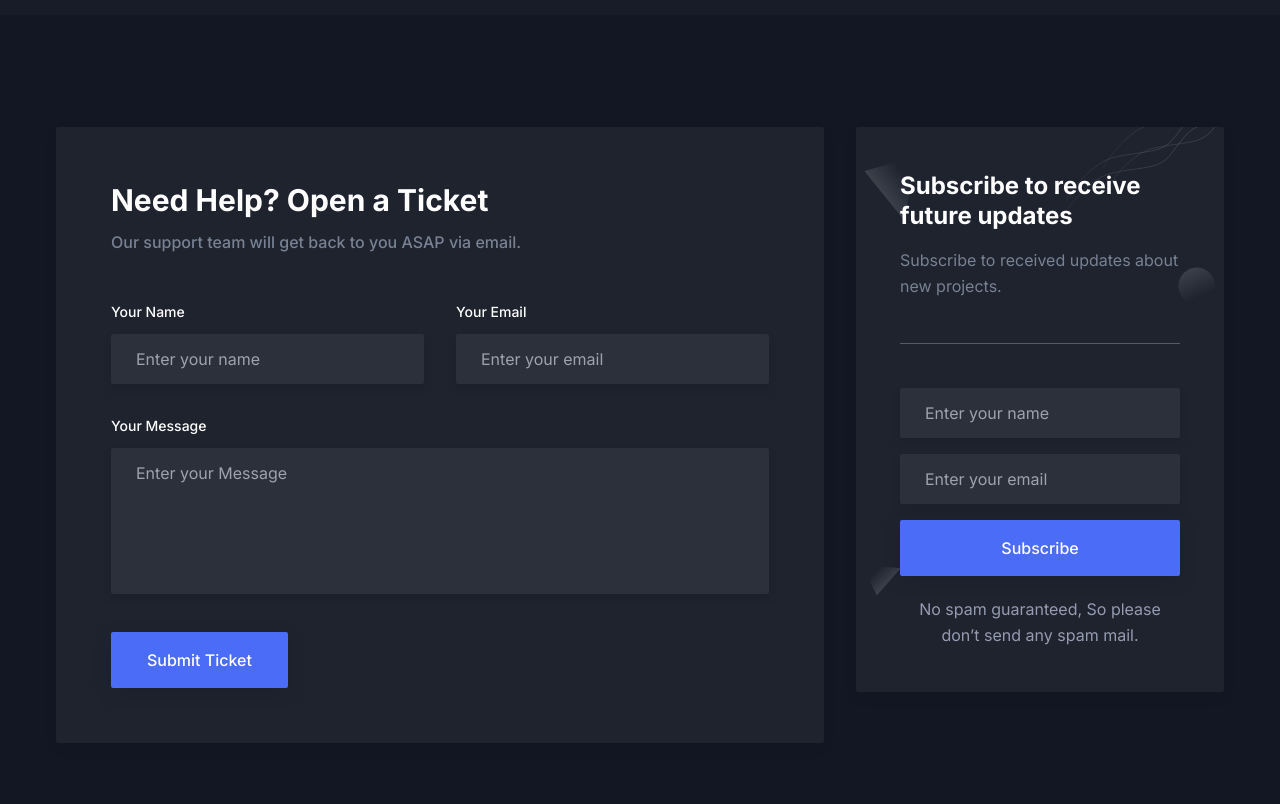
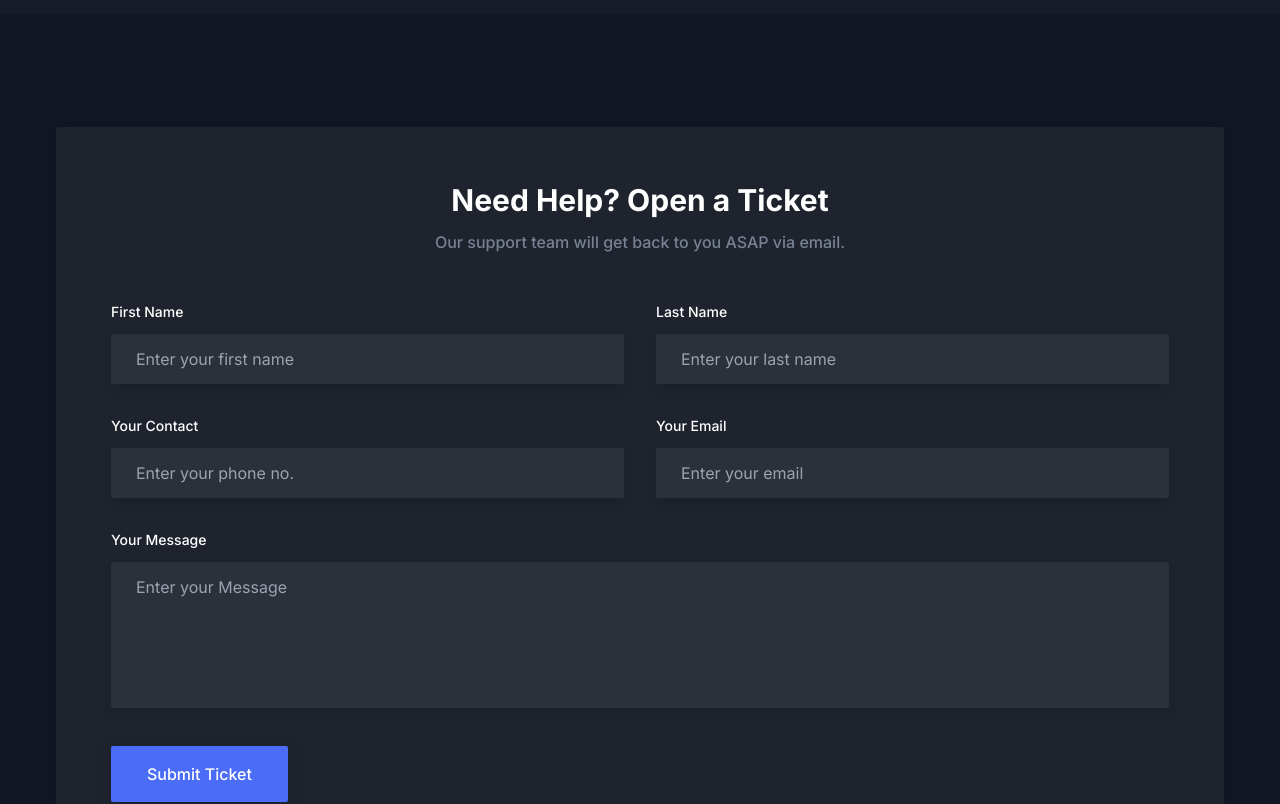
Before and after one commit to dipan/real-estate, a Next.js app: page / in a window 1280 px wide. Shown: the part 4120-4924 px from the top of the page. Built offline with nearby package versions, Linux system fonts and the light colour scheme.

Commit message:
field updated in contact us

```diff
--- a/components/Contact/index.tsx
+++ b/components/Contact/index.tsx
@@ -5,16 +5,16 @@ const Contact = () => {
     <section id="contact" className="overflow-hidden py-16 md:py-20 lg:py-28">
       <div className="container">
         <div className="-mx-4 flex flex-wrap">
-          <div className="w-full px-4 lg:w-7/12 xl:w-8/12">
+          <div className="w-full px-4 lg:w-13/12 xl:w-15/12">
             <div
               className="wow fadeInUp shadow-three dark:bg-gray-dark mb-12 rounded-sm bg-white px-8 py-11 sm:p-[55px] lg:mb-5 lg:px-8 xl:p-[55px]"
               data-wow-delay=".15s
               "
             >
-              <h2 className="mb-3 text-2xl font-bold text-black dark:text-white sm:text-3xl lg:text-2xl xl:text-3xl">
+              <h2 className="mb-3 text-2xl text-center font-bold text-black dark:text-white sm:text-3xl lg:text-2xl xl:text-3xl">
                 Need Help? Open a Ticket
               </h2>
-              <p className="mb-12 text-base font-medium text-body-color">
+              <p className="mb-12 text-base text-center font-medium text-body-color">
                 Our support team will get back to you ASAP via email.
               </p>
               <form>
@@ -25,11 +25,41 @@ const Contact = () => {
                         htmlFor="name"
                         className="mb-3 block text-sm font-medium text-dark dark:text-white"
                       >
-                        Your Name
+                        First Name
                       </label>
                       <input
                         type="text"
-                        placeholder="Enter your name"
+                        placeholder="Enter your first name"
+                        className="border-stroke dark:text-body-color-dark dark:shadow-two w-full rounded-sm border bg-[#f8f8f8] px-6 py-3 text-base text-body-color outline-none focus:border-primary dark:border-transparent dark:bg-[#2C303B] dark:focus:border-primary dark:focus:shadow-none"
+                      />
+                    </div>
+                  </div>
+                  <div className="w-full px-4 md:w-1/2">
+                    <div className="mb-8">
+                      <label
+                        htmlFor="name"
+                        className="mb-3 block text-sm font-medium text-dark dark:text-white"
+                      >
+                        Last Name
+                      </label>
+                      <input
+                        type="text"
+                        placeholder="Enter your last name"
+                        className="border-stroke dark:text-body-color-dark dark:shadow-two w-full rounded-sm border bg-[#f8f8f8] px-6 py-3 text-base text-body-color outline-none focus:border-primary dark:border-transparent dark:bg-[#2C303B] dark:focus:border-primary dark:focus:shadow-none"
+                      />
+                    </div>
+                  </div>
+                  <div className="w-full px-4 md:w-1/2">
+                    <div className="mb-8">
+                      <label
+                        htmlFor="name"
+                        className="mb-3 block text-sm font-medium text-dark dark:text-white"
+                      >
+                        Your Contact
+                      </label>
+                      <input
+                        type="number"
+                        placeholder="Enter your phone no."
                         className="border-stroke dark:text-body-color-dark dark:shadow-two w-full rounded-sm border bg-[#f8f8f8] px-6 py-3 text-base text-body-color outline-none focus:border-primary dark:border-transparent dark:bg-[#2C303B] dark:focus:border-primary dark:focus:shadow-none"
                       />
                     </div>
@@ -74,9 +104,9 @@ const Contact = () => {
               </form>
             </div>
           </div>
-          <div className="w-full px-4 lg:w-5/12 xl:w-4/12">
+          {/* <div className="w-full px-4 lg:w-5/12 xl:w-4/12">
             <NewsLatterBox />
-          </div>
+          </div> */}
         </div>
       </div>
     </section>
```
